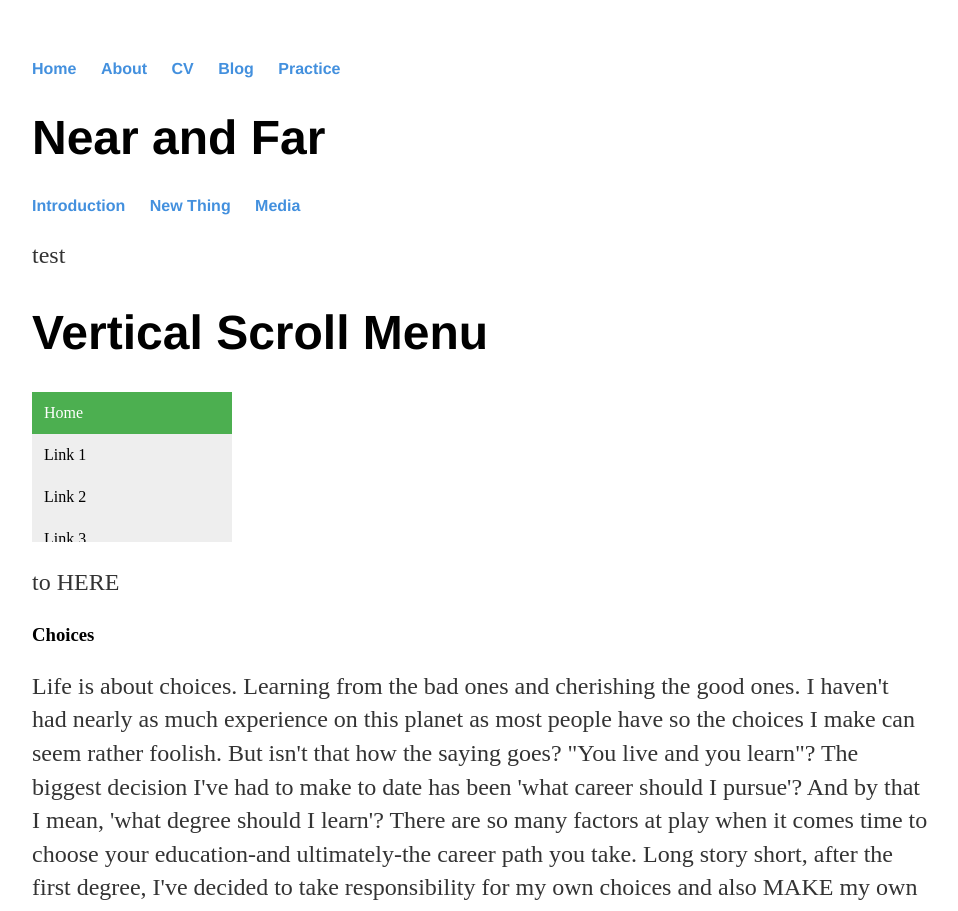
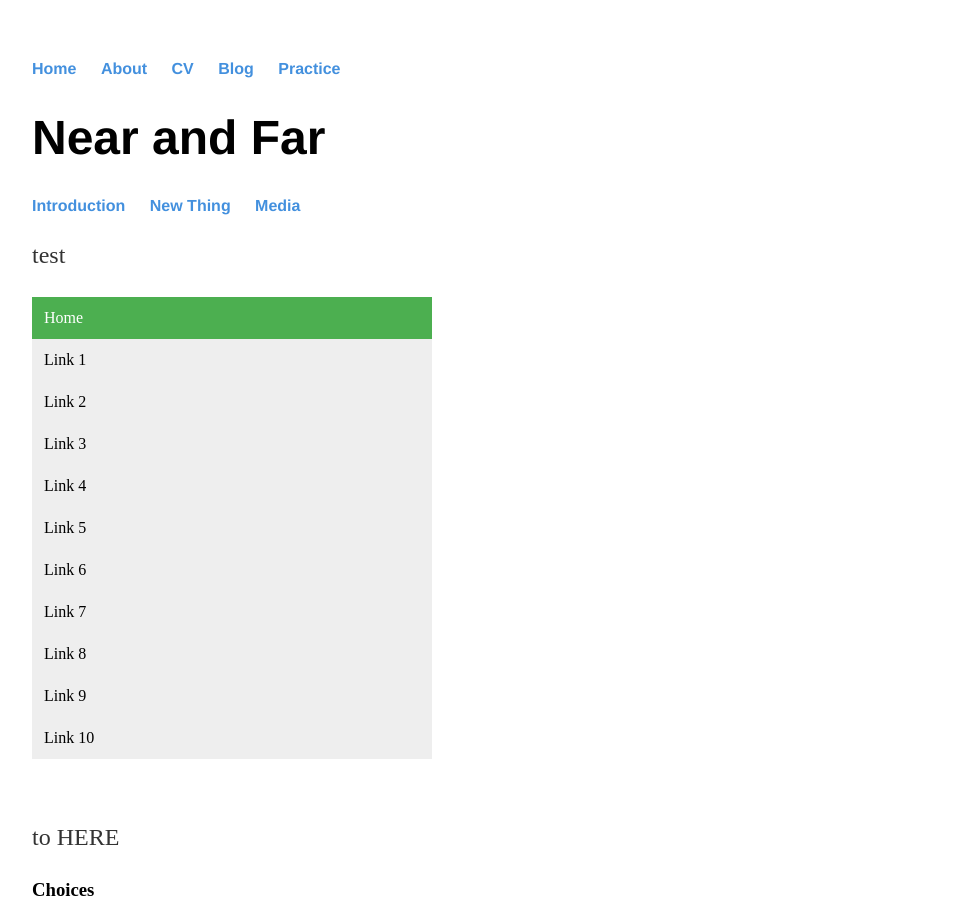
Before and after one commit to Illcarious/Illcarious.github.io, a Jekyll site: the page _posts/2019-09-01-Near-and-Far.html, which Jekyll copies as it is, in a window 1280 px wide. Shown: the top 911 px of the page, without its empty margins (160-1118 px from the left). Built offline with Jekyll 4.4.1, drawn with Linux system fonts in a browser that asks for light colours; some of the changed text lies outside the part shown.

Commit message:
Update 2019-09-01-Near-and-Far.html

```diff
--- a/_posts/2019-09-01-Near-and-Far.html
+++ b/_posts/2019-09-01-Near-and-Far.html
@@ -51,7 +51,6 @@
 </head>
 <body>
 
-<h1>Vertical Scroll Menu</h1>
 
 <div class="vertical-menu">
   <a href="#" class="active">Home</a>
@@ -80,13 +79,14 @@
       <div id="new thing">
       <h3>But here are a list of the different degrees that are available in the world right now. Taken from the <cite><a href="admission.uoguelph.ca/programs/list" target="_blank">University of Guelph</a></cite></h3>
       <h3>That's way too much for me to list manually... unless there's a better way, which I'll search for some other time</h3>
+	       <meta name="viewport" content="width=device-width, initial-scale=1">
 	      <style>
 /*      nav ul{height:500px; width:400px;}
       nav ul{overflow:hidden; overflow-y:scroll;}*/
 
 		      .vertical-menu{
-			      width: 200px;
-			      height: 150px;
+			      width: 400px;
+			      height: 500px;
 			      overflow-y: auto;
 		      }
 		      .vertical-menu a{
@@ -104,7 +104,7 @@
 			      color: white;
 		      }
 	      </style>
-  <div class="verical-menu">
+  <div class="vertical-menu">
   <a>Accounting</a>
 	<a>Animal Biology</a>
 	<a>Animal Science</a>
```
